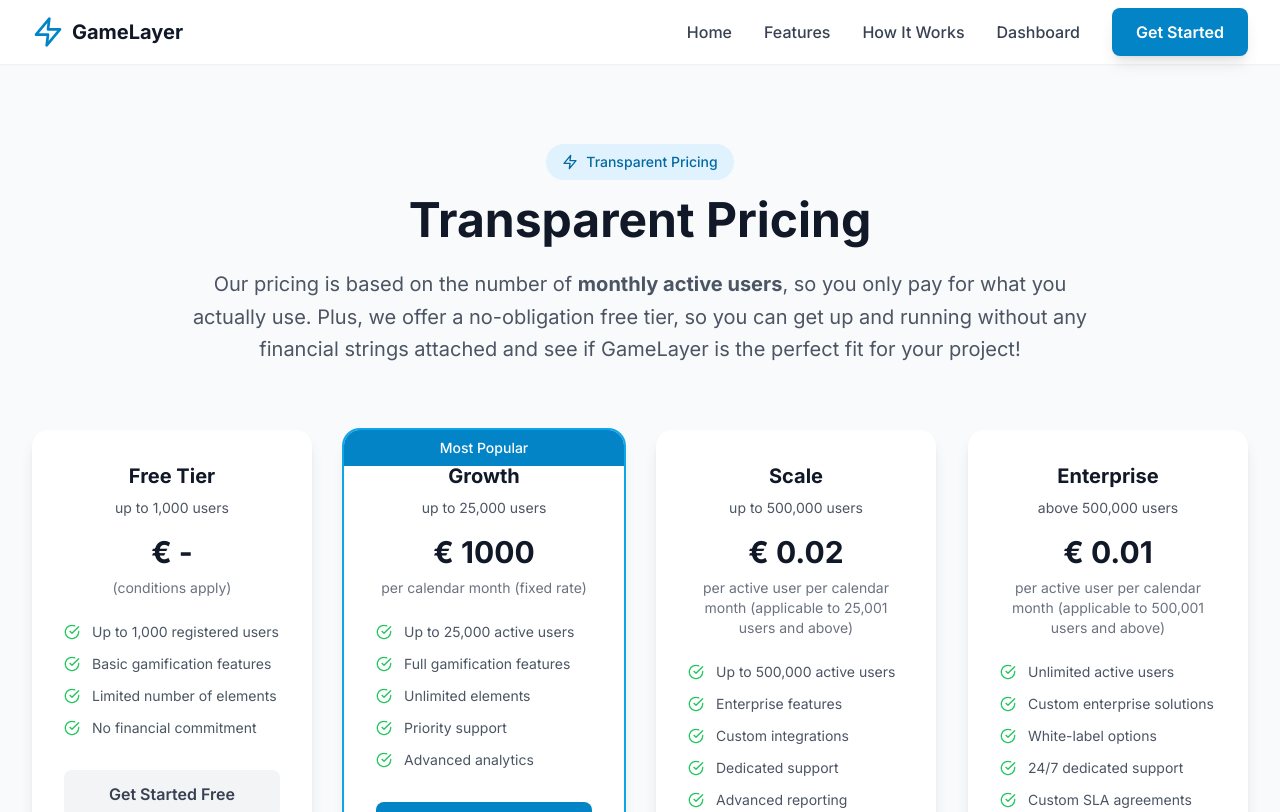
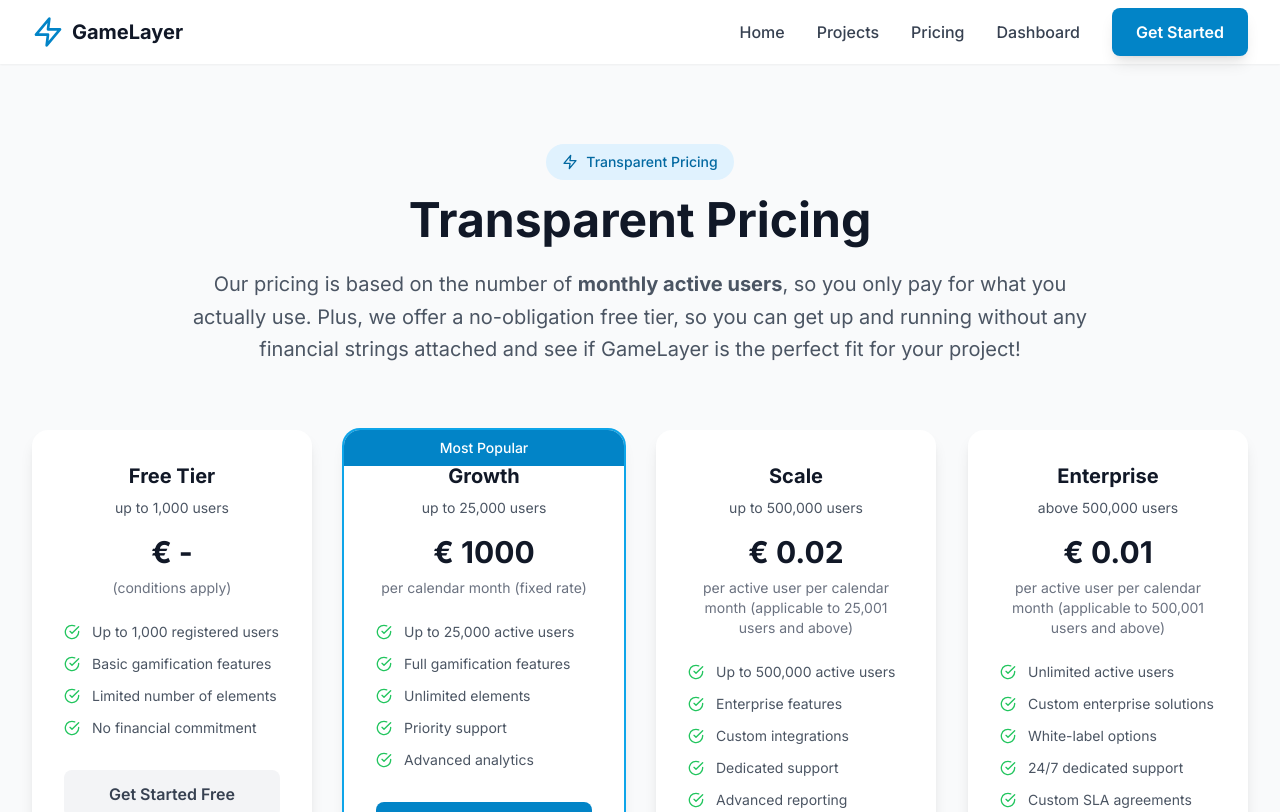
Before and after one commit to judgesteven/website, a React (Create React App) app: page /pricing in a window 1280 px wide. Shown: the top 812 px of the page. Built offline with nearby package versions, Linux system fonts and the light colour scheme.

Commit message:
Update navigation link texts: Features -> Projects, How It Works -> Pricing

```diff
--- a/src/components/Footer.js
+++ b/src/components/Footer.js
@@ -5,7 +5,7 @@ import { Zap, Twitter, Linkedin, Github, Mail } from 'lucide-react';
 const Footer = () => {
   const footerLinks = {
     product: [
-      { name: 'Features', href: '/projects' },
+      { name: 'Projects', href: '/projects' },
       { name: 'API Documentation', href: '/docs' },
       { name: 'SDKs', href: '/sdk' },
       { name: 'Pricing', href: '/pricing' },
--- a/src/components/Navbar.js
+++ b/src/components/Navbar.js
@@ -8,8 +8,8 @@ const Navbar = () => {
 
   const navItems = [
     { name: 'Home', href: '/' },
-    { name: 'Features', href: '/projects' },
-    { name: 'How It Works', href: '/pricing' },
+    { name: 'Projects', href: '/projects' },
+    { name: 'Pricing', href: '/pricing' },
     { name: 'Dashboard', href: '/dashboard' },
   ];
 
--- a/src/components/Pricing.js
+++ b/src/components/Pricing.js
@@ -2,13 +2,9 @@ import React from 'react';
 import { motion } from 'framer-motion';
 import {
   Zap,
-  Users,
   CheckCircle,
-  Star,
   Mail,
-  Shield,
-  TrendingUp,
-  Euro
+  Shield
 } from 'lucide-react';
 
 const Pricing = () => {
```
